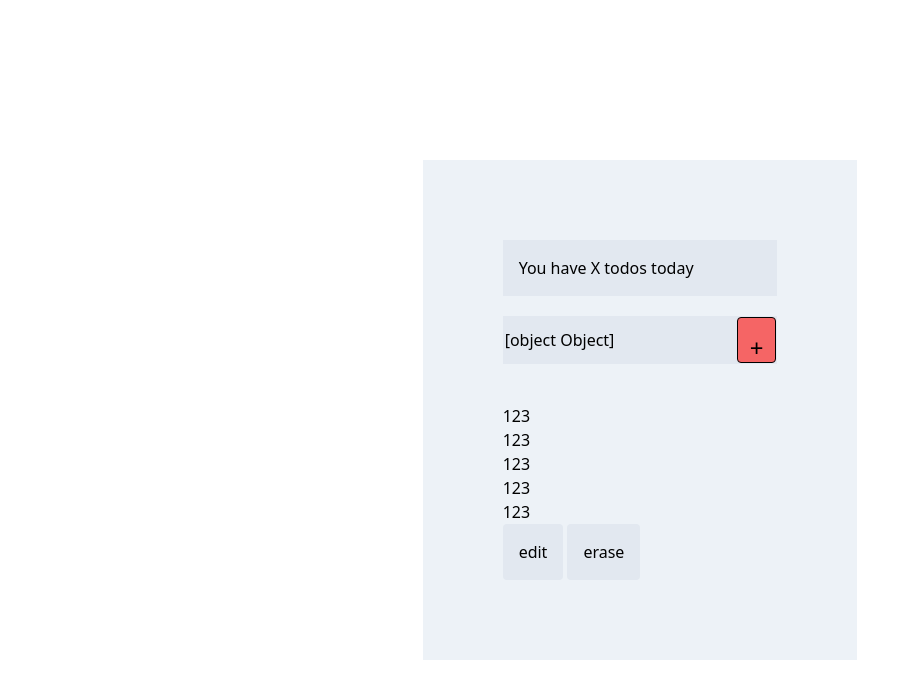
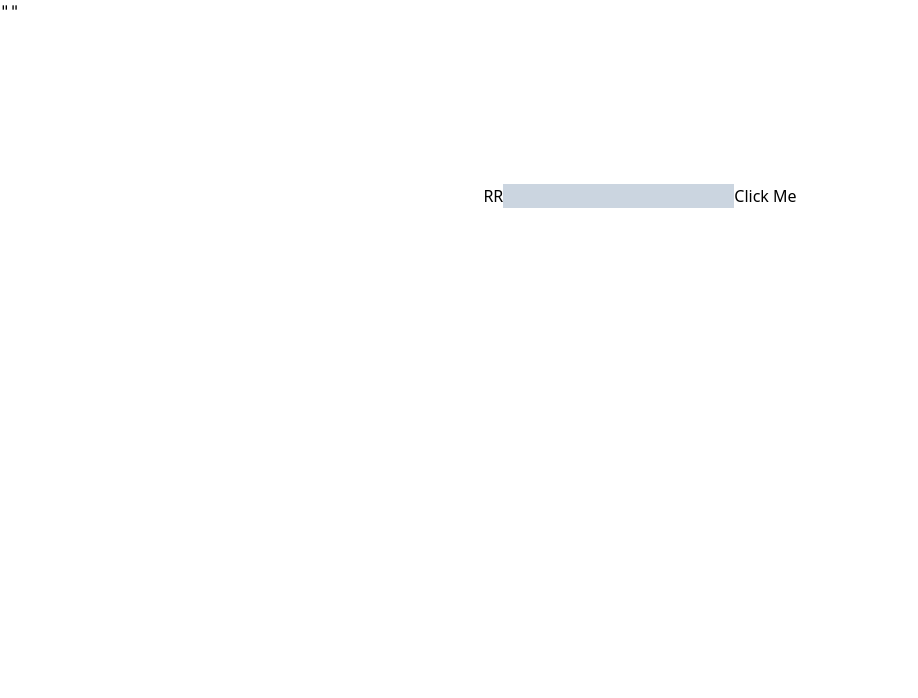
Before and after one commit to ramazandogna/complex-todo-app, a React (Create React App) app: page / in a window 1280 px wide. Shown: the top 698 px of the page, without its empty margins (0-918 px from the left). Built offline with nearby package versions, Linux system fonts and the light colour scheme; the HTML template or start-up script is replaced by a standard one.

Commit message:
All errors are fixed
All errors are fixed but i'm started completely zero :) but its okay, this is the only way to i can learn..

```diff
--- a/src/App.js
+++ b/src/App.js
@@ -2,16 +2,31 @@ import './App.css';
 
 import React, { useState } from 'react';
 
-import Input from './components/Input.js';
-import List from './components/List';
+function App() {
+   const [getText, setGetText] = useState('');
 
-function App() {
-   const [data, setData] = useState('');
+   const handleText = (event) => {
+      setGetText(event.target.value);
+
+      console.log(event.target.value);
+   };
+
+   const handleClickText = () => {
+      alert(getText);
+   };
 
    return (
-      <div className="flex justify-center align-middle mt-40 ">
-         <Input setData={setData} data={data} />
-      </div>
+      <>
+         <pre>{JSON.stringify(getText)}</pre>
+         <div className="flex justify-center align-middle mt-40 ">
+            RR
+            <input type="text" className="bg-gray-400" onChange={handleText} />
+            <button onClick={handleClickText}>Click Me</button>
+            <ul>
+               <li>{}</li>
+            </ul>
+         </div>
+      </>
    );
 }
 
--- a/src/components/Input.js
+++ b/src/components/Input.js
@@ -1,53 +1,7 @@
 import React from 'react';
 
-function input(setData, data) {
-   const handleinput = (e) => {
-      setData({
-         ...data,
-         [e.target.name]: e.target.value,
-      });
-   };
-
-   return (
-      <div>
-         <div className="justify-center  items-center m-15 inline-block align-middle bg-gray-200 p-20 ">
-            <div className="havetodos mb-5 p-4 bg-gray-300">
-               You have X todos today
-            </div>
-            <div className="flex border bg-gray-300 hover:bg-gray-200 hover:border-black h-12 ">
-               <input
-                  className="flex border bg-gray-300 hover:bg-gray-200 hover:border-black"
-                  type="text"
-                  name="data"
-                  placeholder="Add new todos"
-                  onChange={(e) => setData(e.target.value)}
-                  value={data}
-               />
-               <button
-                  onClick={handleinput}
-                  className="bg-red-500 border border-black text-2xl hover:bg-transparent rounded p-3"
-               >
-                  +
-               </button>
-            </div>
-            <div className="mt-10 flex ">
-               <ul className="">
-                  <li>123</li>
-                  <li>123</li>
-                  <li>123</li>
-                  <li>123</li>
-                  <li>123</li>
-                  <button className="bg-gray-300 p-4 mr-1  hover:bg-gray-400 rounded">
-                     edit
-                  </button>
-                  <button className="bg-gray-300 p-4 mr-1 hover:bg-gray-400 rounded">
-                     erase
-                  </button>
-               </ul>
-            </div>
-         </div>
-      </div>
-   );
+function input() {
+   return <div>as</div>;
 }
 
 export default input;
```
